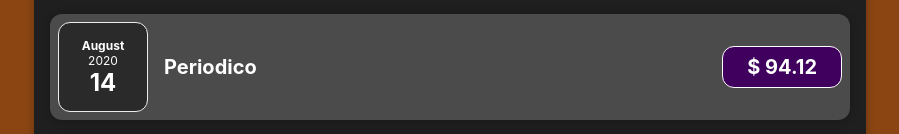
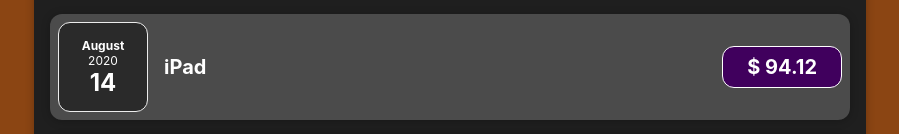
Before and after one commit to yonderp/react-project, a React (Create React App) app: page / in a window 1280 px wide. Shown: the part 390-524 px from the top of the page, without its empty margins (190-1089 px from the left). Built offline with nearby package versions, Linux system fonts and the light colour scheme.

Commit message:
insertamos las stateful list

```diff
--- a/src/App.js
+++ b/src/App.js
@@ -1,13 +1,12 @@
-import React from 'react';
+import React, { useState } from 'react';
 
 import NewExpense from './components/NewExpense/NewExpense';
 import Expenses from "./components/Expenses/Expenses";
 
-const App = () => {
-  const expenses = [
+const DUMMY_EXPENSES = [
   {
     id: "e1",
-      title: "Periodico",
+    title: "iPad",
     amount: 94.12,
     date: new Date(2020, 7, 14),
   },
@@ -26,10 +25,21 @@
   },
 ];
 
-  const addExpenseHandler = expense => {
-    console.log("In App.js");
-    console.log(expense);
+const App = () => {
+  const [expenses, setExpenses] = useState(DUMMY_EXPENSES);
+
+  const addExpenseHandler = (expense) => {
+    setExpenses((prevExpenses) => {
+      return [expense, ...prevExpenses]
+    });
   };
+
+
+
+
+
+
+
 
   return (
     <div>
--- a/src/components/Expenses/Expenses.js
+++ b/src/components/Expenses/Expenses.js
@@ -10,32 +10,22 @@
 
   const filterChangeHandler = selectedYear => {
     setFilteredYear(selectedYear);
-  }
+  };
 
   return (
     <div>
     <Card className="card expenses">
-      <ExpensesFilter selected={filteredYear} onChangeFilter={filterChangeHandler} />
-      <ExpenseItem
-        title={props.items[0].title}
-        amount={props.items[0].amount}
-        date={props.items[0].date}
+      <ExpensesFilter
+        selected={filteredYear}
+        onChangeFilter={filterChangeHandler}
       />
-      <ExpenseItem
-        title={props.items[1].title}
-        amount={props.items[1].amount}
-        date={props.items[1].date}
-      />
-      <ExpenseItem
-        title={props.items[2].title}
-        amount={props.items[2].amount}
-        date={props.items[2].date}
-      />
-      <ExpenseItem
-        title={props.items[3].title}
-        amount={props.items[3].amount}
-        date={props.items[3].date}
-      />
+      {props.items.map((expense) => (
+        <ExpenseItem
+          title={expense.title}
+          amount={expense.amount}
+          date={expense.date}
+        />
+      ))}
     </Card>
     </div>
   )
```
Lines whose indentation alone changed are shown as unchanged.
